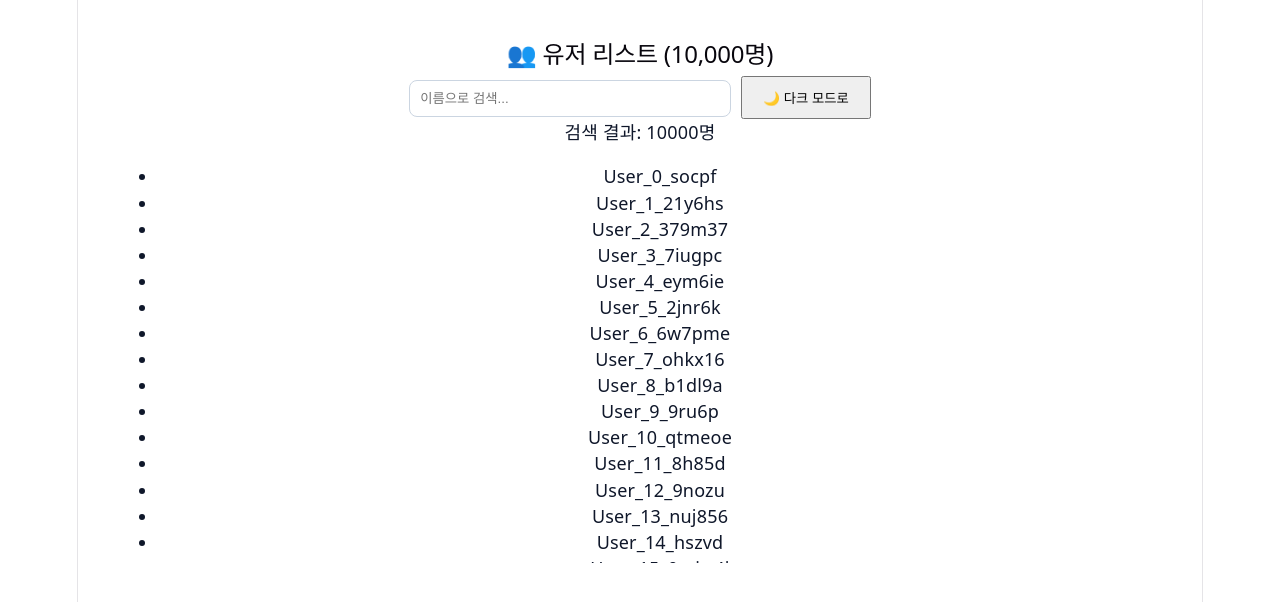
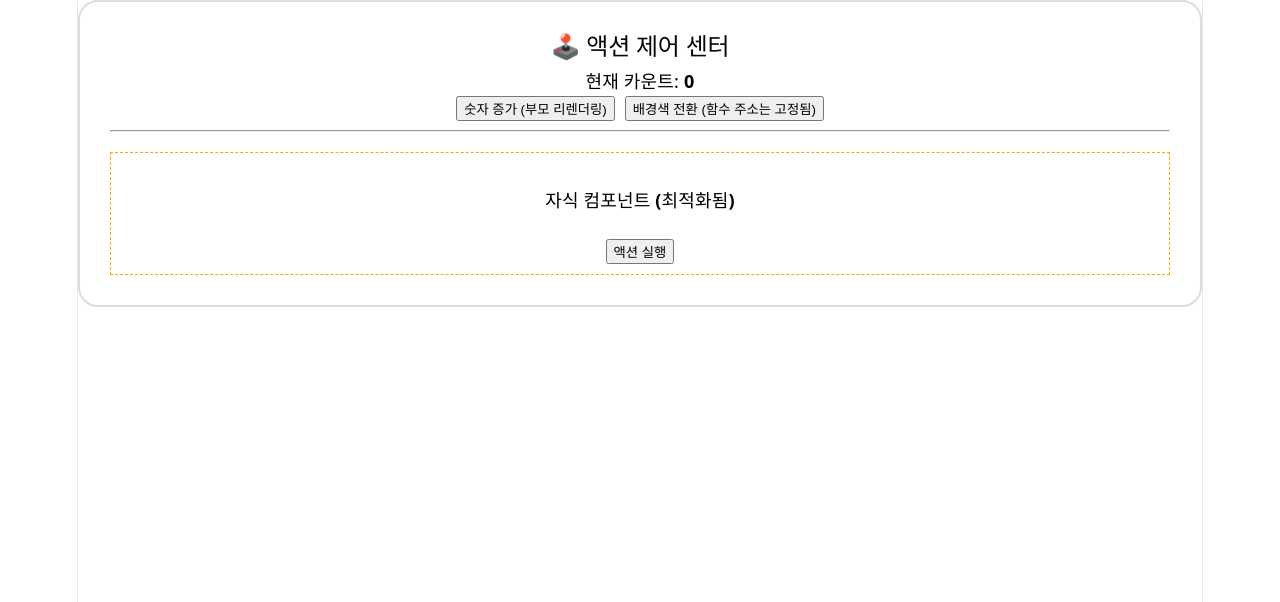
Before and after one commit to yunajoe/react-master-class-part2-inflearn, a React (Vite) app: page / in a window 1280 px wide. Shown: the top 602 px of the page. Built offline with nearby package versions, Linux system fonts and the light colour scheme.

Commit message:
useCallback 기초

```diff
--- a/src/App.jsx
+++ b/src/App.jsx
@@ -1,8 +1,8 @@
 import "./App.css";
-import OptimizedUserList from "./components/OptimizedUserList.jsx";
+import ActionConsole from "./components/ActionConsole.jsx";
 
 function App() {
-  return <OptimizedUserList />;
+  return <ActionConsole />;
 }
 
 export default App;
--- /dev/null
+++ b/src/components/ActionConsole.jsx
@@ -0,0 +1,41 @@
+import { useCallback, useState } from "react";
+import ExpensiveChild from "./ExpensiveChild.jsx";
+
+function ActionConsole() {
+  const [count, setCount] = useState(0);
+  const [isDark, setIsDark] = useState(false);
+
+  const handleAction = useCallback(() => {
+    console.log("액션 버튼이 눌렸습니다.");
+  }, []);
+  return (
+    <div
+      style={{
+        backgroundColor: isDark ? "#333" : "#fff",
+        color: isDark ? "#fff" : "#000",
+        padding: "30px",
+        borderRadius: "20px",
+        border: "2px solid #ddd",
+      }}
+    >
+      <h2>🕹️ 액션 제어 센터</h2>
+      <p>
+        현재 카운트: <b>{count}</b>
+      </p>
+
+      <button onClick={() => setCount(count + 1)}>
+        숫자 증가 (부모 리렌더링)
+      </button>
+      <button onClick={() => setIsDark(!isDark)} style={{ marginLeft: "10px" }}>
+        배경색 전환 (함수 주소는 고정됨)
+      </button>
+
+      <hr />
+
+      {/* 2. 자식 컴포넌트에게 '박제된' 함수를 전달합니다. */}
+      <ExpensiveChild onAction={handleAction} />
+    </div>
+  );
+}
+
+export default ActionConsole;
--- /dev/null
+++ b/src/components/ExpensiveChild.jsx
@@ -0,0 +1,19 @@
+import { memo } from "react";
+
+const ExpensiveChild = memo(function ExpensiveChild({ onAction }) {
+  console.log("나는야 자식 컴퍼넌트");
+  return (
+    <div
+      style={{
+        border: "1px dashed orange",
+        padding: "10px",
+        marginTop: "20px",
+      }}
+    >
+      <h4>자식 컴포넌트 (최적화됨)</h4>
+      <button onClick={onAction}>액션 실행</button>
+    </div>
+  );
+});
+
+export default ExpensiveChild;
```
